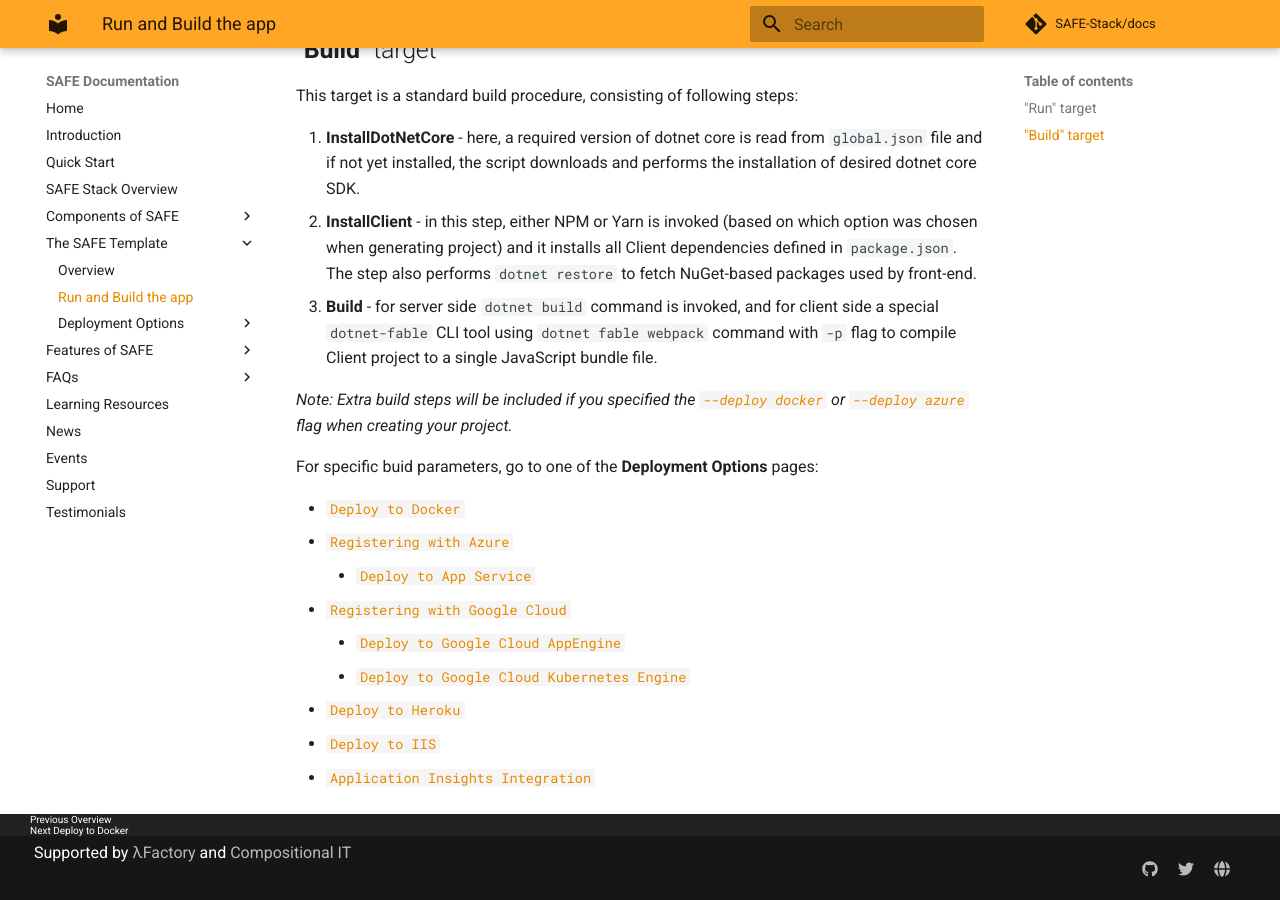
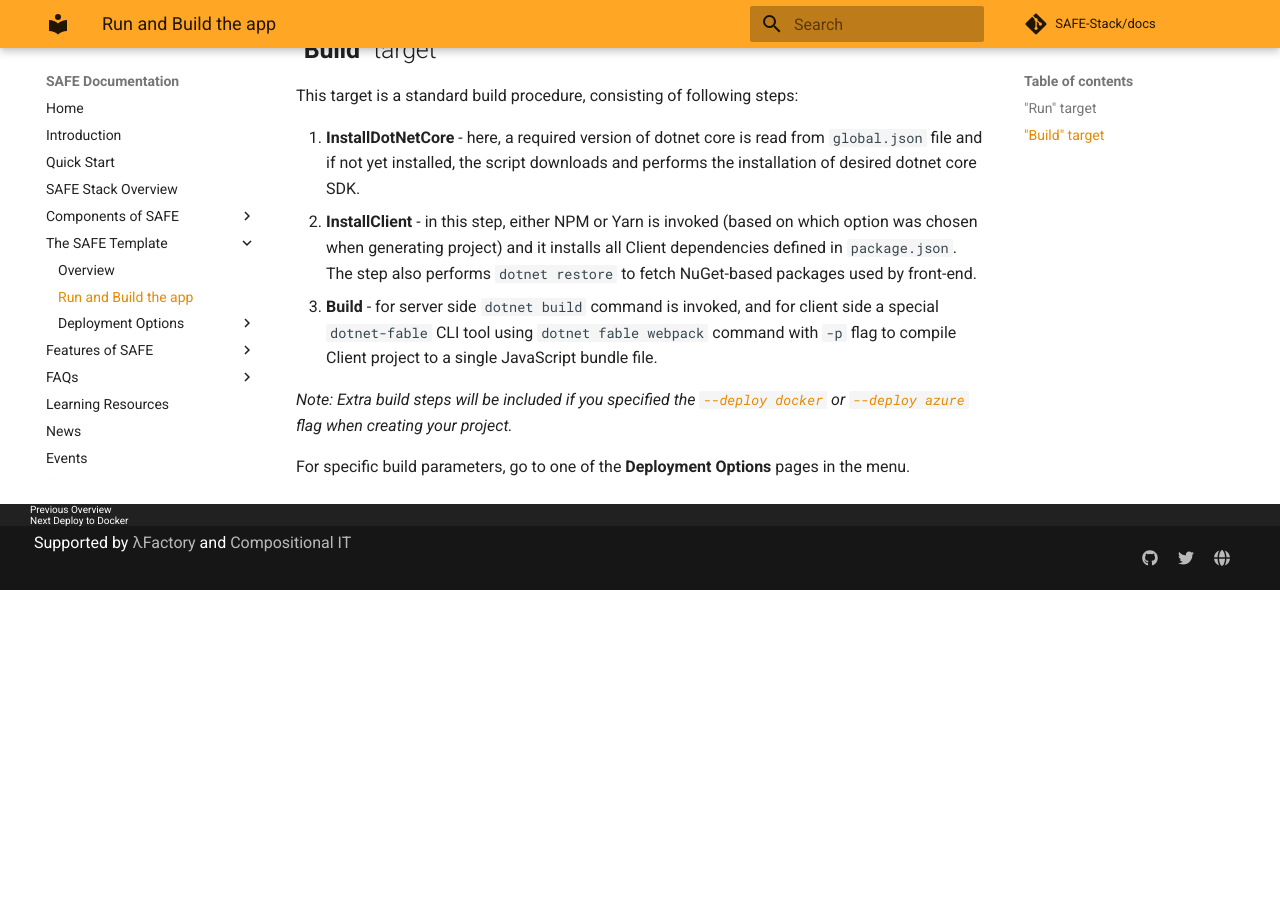
Before and after one commit to SAFE-Stack/docs, an MkDocs documentation site: the page built from docs/template-fake.md, in a window 1280 px wide and 900 px high, scrolled down 784 px. Built offline with MkDocs 1.6.1 and Material for MkDocs 9.7.7, drawn with Linux system fonts in a browser that asks for light colours; comment, search, counter and statistics services are not loaded; after the commit the page ends 1374 px from its top, so only the background shows below that.

Commit message:
Remove links to deploy pages direct users to menu.

```diff
--- a/docs/template-fake.md
+++ b/docs/template-fake.md
@@ -25,14 +25,4 @@
 
 *Note: Extra build steps will be included if you specified the [`--deploy docker`](template-docker.md) or [`--deploy azure`](template-appservice.md) flag when creating your project.*
 
-For specific buid parameters, go to one of the **Deployment Options** pages:
-
-* [`Deploy to Docker`](template-docker.md)
-* [`Registering with Azure`](template-azure-registration.md)
-    * [`Deploy to App Service`](template-appservice.md)
-* [`Registering with Google Cloud`](template-google-cloud.md)
-    * [`Deploy to Google Cloud AppEngine`](template-gcp-appengine.md)
-    * [`Deploy to Google Cloud Kubernetes Engine`](template-gcp-kubernetes.md)
-* [`Deploy to Heroku`](template-heroku.md)
-* [`Deploy to IIS`](template-iis.md)
-* [`Application Insights Integration`](template-azure-ai.md)
+For specific build parameters, go to one of the **Deployment Options** pages in the menu.
```
